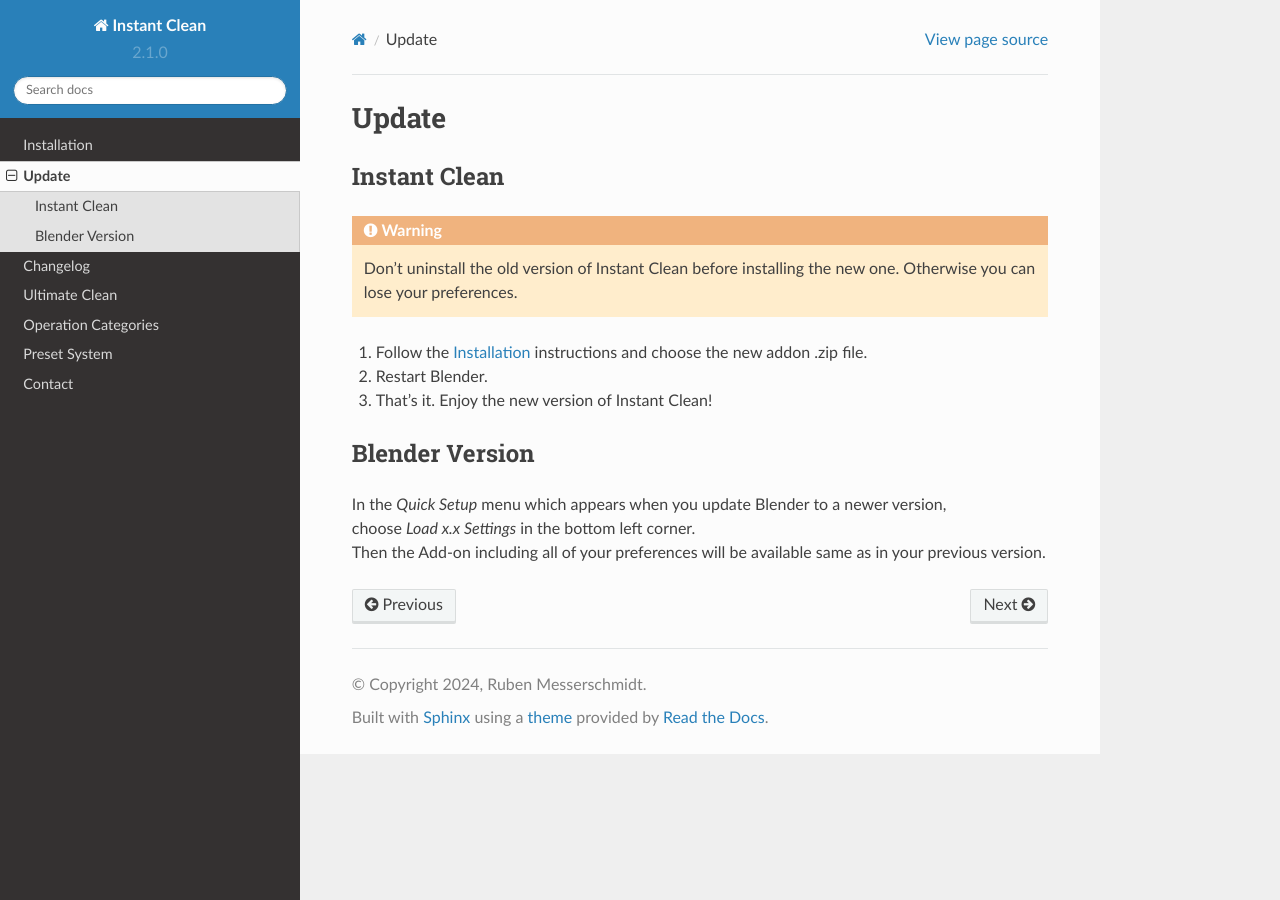
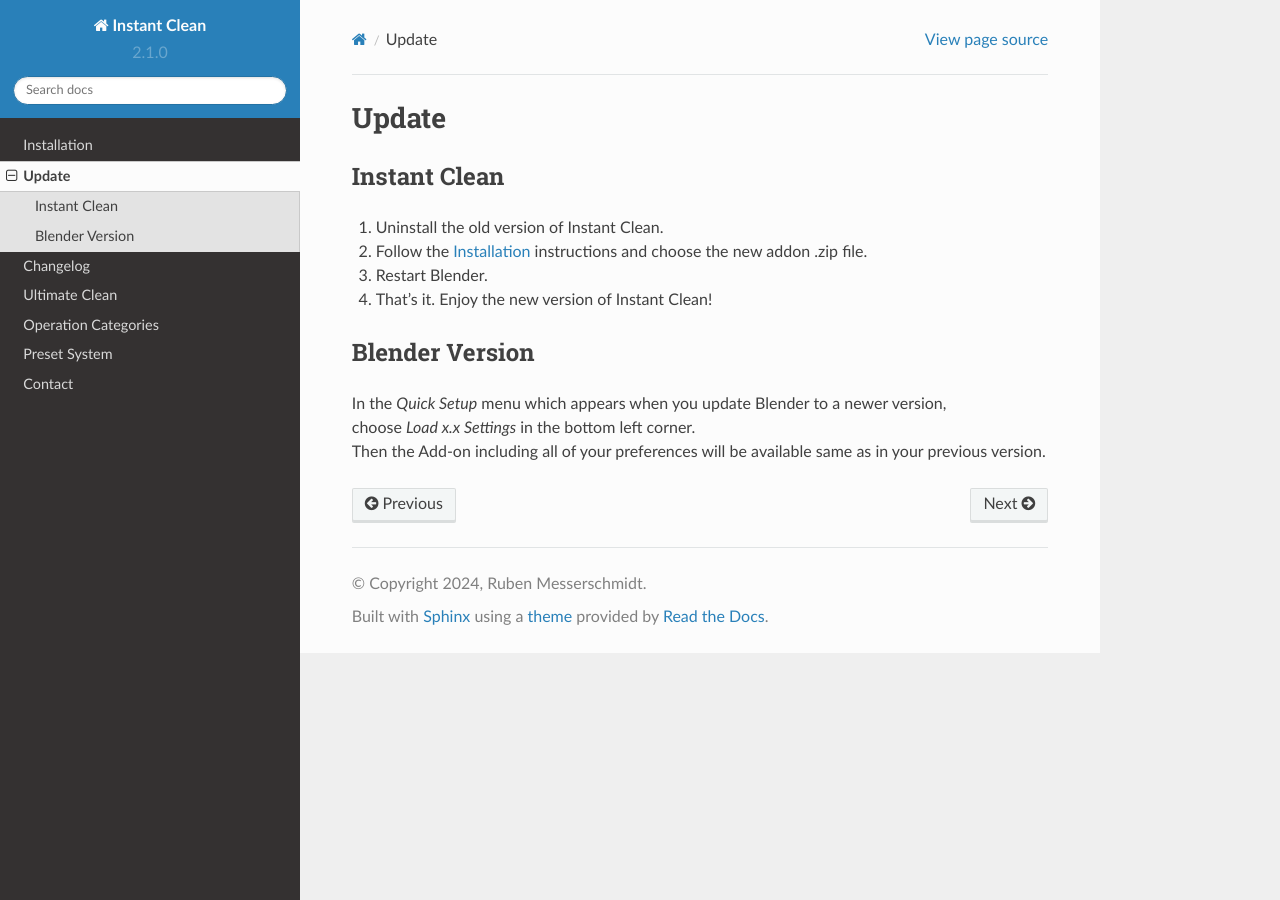
Before and after one commit to rubenmesserschmidt/Instant-Clean_docs, a Sphinx documentation site: the page built from docs/source/update.rst, in a window 1280 px wide. Built offline with Sphinx 7.4.7 and the Read the Docs theme 2.0.0, drawn with Linux system fonts in a browser that asks for light colours.

Commit message:
changed update instructions

```diff
--- a/docs/source/update.rst
+++ b/docs/source/update.rst
@@ -6,10 +6,7 @@
 Instant Clean
 #############
 
-.. warning::
-    Don't uninstall the old version of Instant Clean before installing the new one.
-    Otherwise you can lose your preferences.
-
+#. Uninstall the old version of Instant Clean.
 #. Follow the :doc:`installation` instructions and choose the new addon .zip file.
 #. Restart Blender.
 #. That's it. Enjoy the new version of Instant Clean!
```
